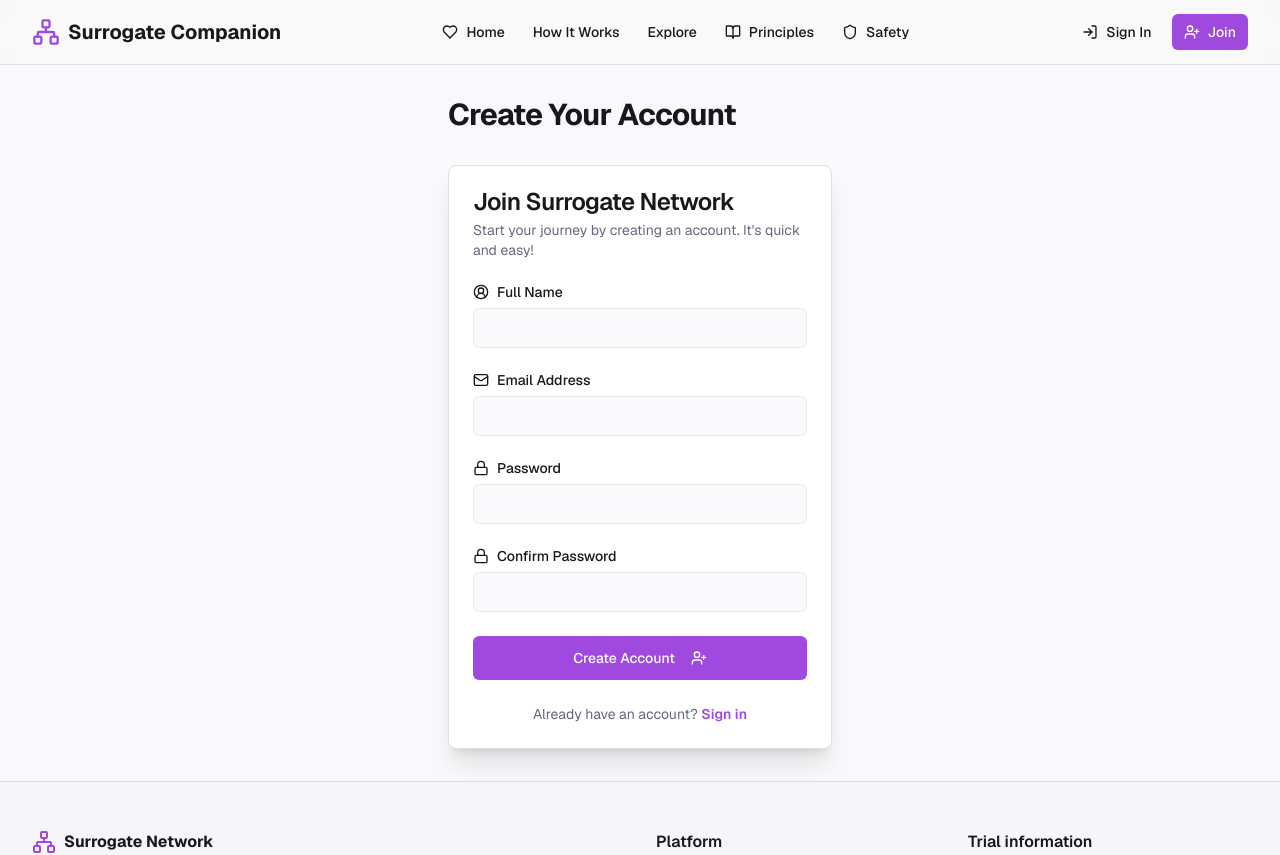
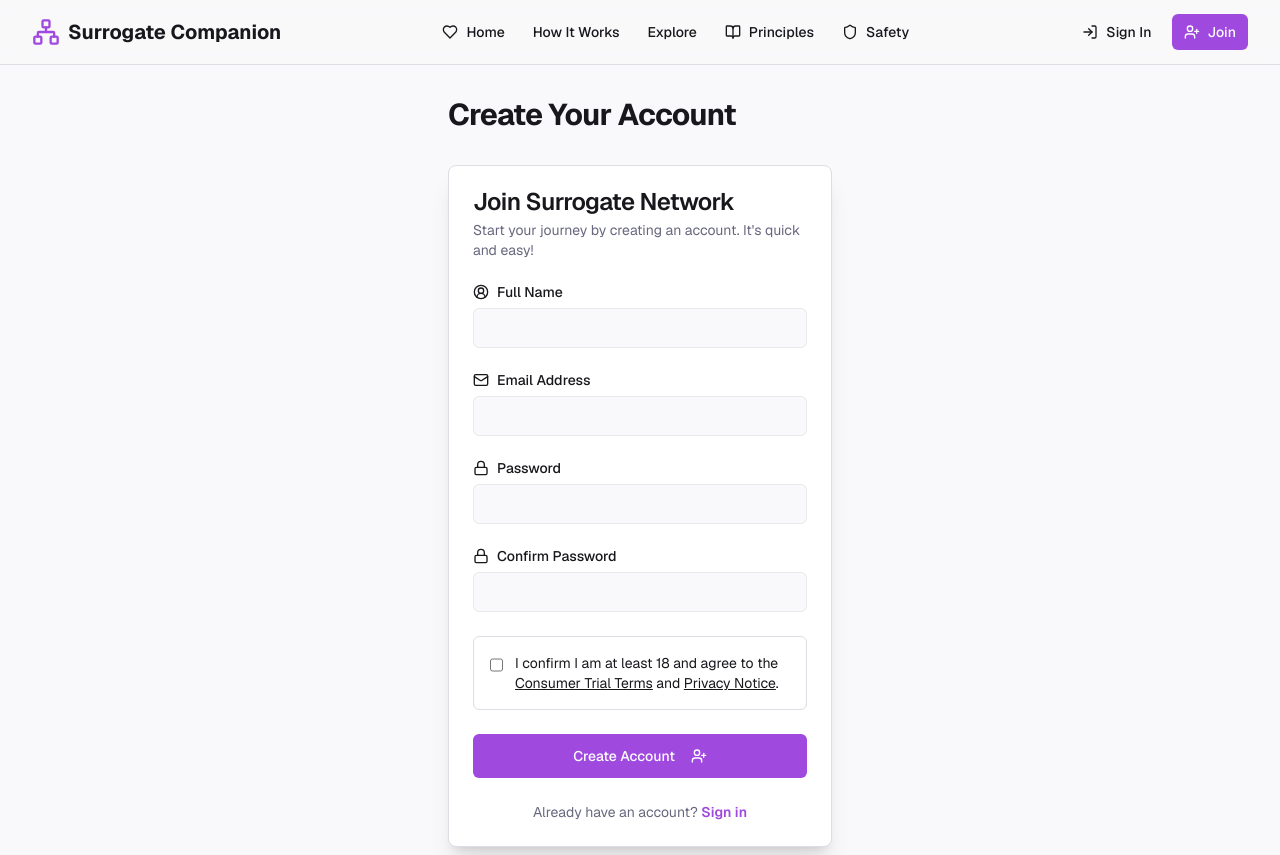
Before and after one commit to agustealo/Surrogate-Network, a Next.js app: page /signup in a window 1280 px wide. Shown: the top 855 px of the page. Built offline with nearby package versions, Linux system fonts and the light colour scheme.

Commit message:
feat: require trial consent at signup

```diff
--- a/src/components/forms/SignUpForm.tsx
+++ b/src/components/forms/SignUpForm.tsx
@@ -11,12 +11,16 @@ import { Button } from "@/components/ui/button";
 import { Form, FormControl, FormField, FormItem, FormLabel, FormMessage } from "@/components/ui/form";
 import { Input } from "@/components/ui/input";
 import { useToast } from "@/hooks/use-toast";
+import { TRIAL_MINIMUM_AGE, TRIAL_POLICY_VERSION } from "@/lib/trialPolicy";
 
 const signUpFormSchema = z.object({
   name: z.string().trim().min(2, "Name must be at least 2 characters.").max(80, "Name is too long."),
   email: z.string().email("Please enter a valid email address."),
   password: z.string().min(8, "Password must be at least 8 characters."),
   confirmPassword: z.string().min(8, "Password must be at least 8 characters."),
+  acceptTrialPolicy: z.boolean().refine((value) => value, {
+    message: `You must be at least ${TRIAL_MINIMUM_AGE} and accept the trial terms and privacy notice.`,
+  }),
 }).refine((data) => data.password === data.confirmPassword, { message: "Passwords don't match", path: ["confirmPassword"] });
 
 type SignUpFormValues = z.infer<typeof signUpFormSchema>;
@@ -26,7 +30,7 @@ export function SignUpForm() {
   const { toast } = useToast();
   const form = useForm<SignUpFormValues>({
     resolver: zodResolver(signUpFormSchema),
-    defaultValues: { name: "", email: "", password: "", confirmPassword: "" },
+    defaultValues: { name: "", email: "", password: "", confirmPassword: "", acceptTrialPolicy: false },
     mode: "onChange",
   });
 
@@ -35,7 +39,14 @@ export function SignUpForm() {
     const { data, error } = await supabase.auth.signUp({
       email,
       password,
-      options: { data: { name } },
+      options: {
+        data: {
+          name,
+          trial_terms_version: TRIAL_POLICY_VERSION,
+          trial_privacy_version: TRIAL_POLICY_VERSION,
+          trial_age_confirmed: true,
+        },
+      },
     });
 
     if (error) {
@@ -67,6 +78,27 @@ export function SignUpForm() {
         <FormField control={form.control} name="confirmPassword" render={({ field }) => (
           <FormItem><FormLabel className="flex items-center gap-2"><Lock className="h-4 w-4" /> Confirm Password</FormLabel><FormControl><Input type="password" autoComplete="new-password" {...field} /></FormControl><FormMessage /></FormItem>
         )} />
+        <FormField control={form.control} name="acceptTrialPolicy" render={({ field }) => (
+          <FormItem>
+            <label className="flex items-start gap-3 rounded-md border p-4 text-sm">
+              <FormControl>
+                <input
+                  type="checkbox"
+                  checked={field.value}
+                  onChange={field.onChange}
+                  onBlur={field.onBlur}
+                  name={field.name}
+                  ref={field.ref}
+                  className="mt-1 h-4 w-4"
+                />
+              </FormControl>
+              <span>
+                I confirm I am at least {TRIAL_MINIMUM_AGE} and agree to the <Link className="underline" href="/terms" target="_blank">Consumer Trial Terms</Link> and <Link className="underline" href="/privacy" target="_blank">Privacy Notice</Link>.
+              </span>
+            </label>
+            <FormMessage />
+          </FormItem>
+        )} />
         {form.formState.errors.root?.message && <p role="alert" className="text-sm text-destructive">{form.formState.errors.root.message}</p>}
         <Button type="submit" className="w-full" size="lg" disabled={form.formState.isSubmitting}>
           {form.formState.isSubmitting ? "Creating account..." : "Create Account"}
```
